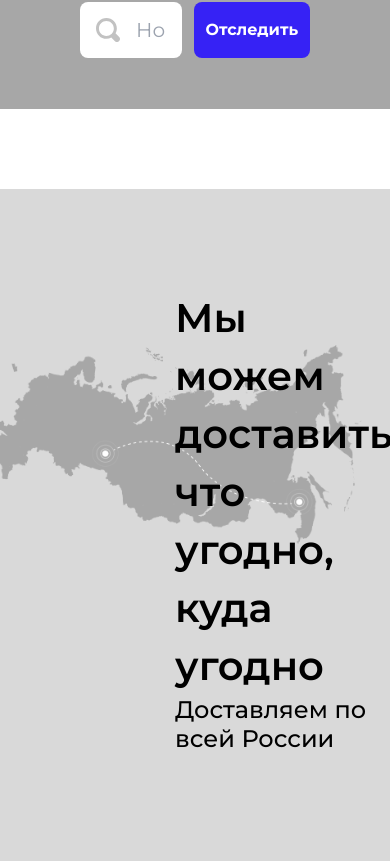
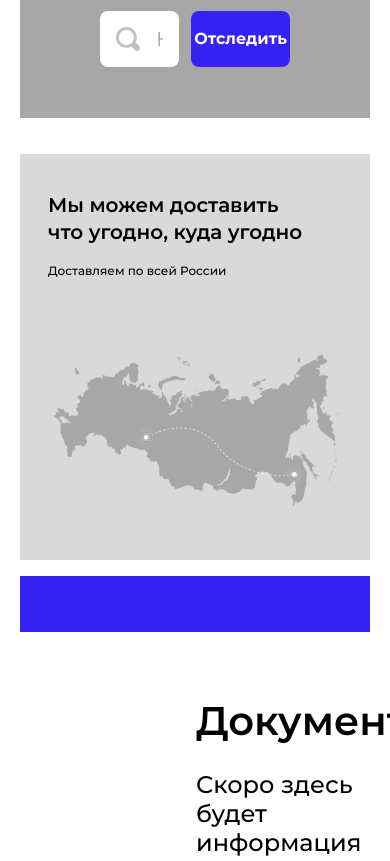
Before and after one commit to dmitrikosunovski/lublino, a Next.js app in the folder client/: page / in a window 390 px wide. Shown: the part 1162-2023 px from the top of the page. Built offline with nearby package versions, Linux system fonts and the light colour scheme.

Commit message:
adaptive map screen + layout

```diff
--- a/client/src/Components/MapScreen/MapScreen.module.scss
+++ b/client/src/Components/MapScreen/MapScreen.module.scss
@@ -1,23 +1,28 @@
 .container {
-  @apply flex justify-between relative;
-  margin-top: 80px;
-  padding-top: 100px;
-  padding-left: 175px;
-  height: 713px;
+  @apply max-xl:h-[593px] max-lg:h-[538px] max-sm:h-[347px] max-3xl:pl-[45px] max-3xl:pt-[90px] h-[713px] max-md:h-[406px] max-md:pl-7 max-lg:pt-10
+  max-xl:pr-9 max-xl:pb-12 max-md:px-6 max-md:pb-12 max-sm:pt-8 max-sm:pb-10
+  max-xl:mt-12 max-lg:mt-9 max-xl:pt-12 max-xl:pl-12 pt-20 pl-44 flex justify-between relative mt-20 flex-col;
   background-color: #d9d9d9;
 }
 
 .bg {
-  @apply absolute z-10 object-contain;
-  top: 20%;
-  right: 6%;
+  @apply max-w-[865px] right-[196px] bottom-[67px] max-xl:w-[637px] max-xl:h-[359px] max-lg:max-w-[564px] max-lg:h-auto
+  max-lg:w-full
+  absolute z-10 object-contain;
+}
+
+@media screen and (max-width: 1130px) {
+  .bg {
+    position: relative;
+    margin-left: auto;
+    right: 0;
+    bottom: 0;
+  }
 }
 
 .title {
-  @apply w-full font-semibold;
-  font-size: 40px;
-  line-height: 58px;
-  white-space: break-spaces;
+  @apply text-3xl max-xl:text-2xl w-full max-xl:mb-5 font-semibold
+  max-md:text-lg max-lg:mb-1 ;
 }
 
 .btn {
@@ -26,9 +31,7 @@
 }
 
 .sub {
-  @apply font-medium;
-  font-size: 24px;
-  line-height: 29px;
+  @apply font-medium max-md:text-xs text-xl max-lg:mt-5;
 }
 
 .cities {
@@ -36,7 +39,6 @@
 }
 
 .line {
-  height: 69px;
+  @apply h-[69px] max-xl:mt-12 max-lg:mt-9 mt-20 max-md:mt-4 max-md:h-14 max-sm:h-11;
   background-color: #3622f5;
-  margin-top: 40px;
 }
--- a/client/src/Layout/Layout.module.scss
+++ b/client/src/Layout/Layout.module.scss
@@ -1,6 +1,6 @@
-.cont{
-    @apply w-full mx-auto;
-    max-width: 1640px;
-    padding-top: 27px;
-    padding-bottom: 238px;
+.cont {
+  @apply pb-[238px] max-md:pb-[85px] max-3xl:px-[140px] max-3xl:pb-[112px] max-xl:pb-[86px] max-lg:pb-40
+  max-md:pt-4 max-md:px-5 max-lg:pt-4 max-xl:px-6 pt-7 max-2xl:px-10 w-full mx-auto
+  max-sm:px-4 max-sm:pb-14 max-sm:pt-4;
+  max-width: 1640px;
 }
--- a/client/tailwind.config.js
+++ b/client/tailwind.config.js
@@ -20,12 +20,13 @@ module.exports = {
       '7xl': ['5.8rem', '1.15']
     },
     screens: {
-      sm: '576px',
-      md: '768px',
-      lg: '1024px',
-      xl: '1140px',
-      '2xl': '1300px',
-      '3xl': '1600px',
+      ss:'320px',
+      sm: '360px',
+      md: '430px',
+      lg: '768px',
+      xl: '1024px',
+      '2xl': '1440px',
+      '3xl': '1650px',
       '4xl': '1750px'
     },
     extend: {
```
